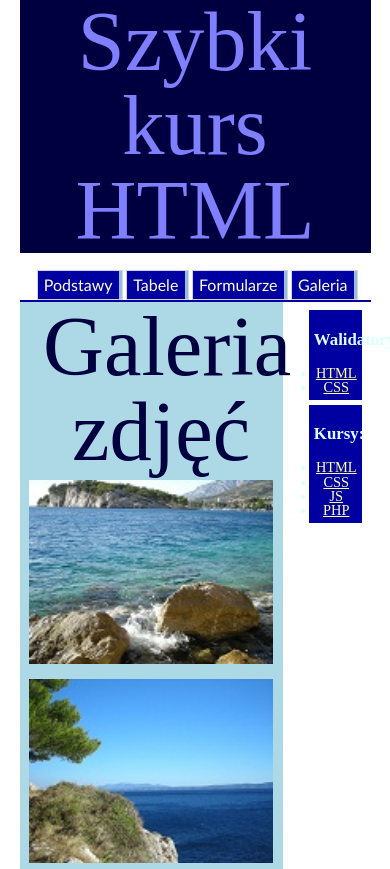
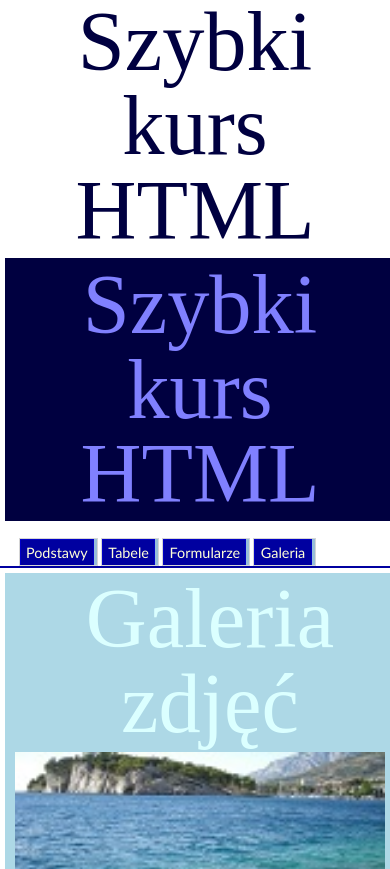
Before and after one commit to Kotmin/Kotmin-github.io, a plain HTML site: page BasicVersion/RefactoredSite/galeria.html in a window 390 px wide. Shown: the top 869 px of the page. Drawn offline with Linux system fonts and the light colour scheme.

Commit message:
Trying to end galery html
It looks like almost working as responsive site. I've ,,jumping" problem with first 3 photos of galery. But rest of site looks legit as responsive site. Still without validation. I removed some unnesesary code

```diff
--- a/BasicVersion/RefactoredSite/CSS/style_backup_css.css
+++ b/BasicVersion/RefactoredSite/CSS/style_backup_css.css
@@ -407,14 +407,42 @@ div.desc {
 }
 
 @media only screen and (max-width: 700px) {
+      .box{
+      width: 100%;
+  }
   .responsive {
     width: 49.99999%;
     margin: 6px 0;
   }
+
+  .container {
+        flex-direction: row;
+        flex-wrap: wrap;
+    }
+
+
 }
 
 @media only screen and (max-width: 500px) {
+    #tresc{
+        width: 100%;
+    }
+
+    #pasek{
+        width: 100%;
+    }
   .responsive {
     width: 100%;
   }
+  .box{
+      width: 100%;
+
+  }
 }
+
+/*StacOVF*/
+
+.container {
+    display: flex;
+    flex-direction: column;
+}
--- a/BasicVersion/RefactoredSite/galeria.html
+++ b/BasicVersion/RefactoredSite/galeria.html
@@ -6,20 +6,25 @@
 <meta charset="UTF-8">
 <meta name="viewport" content="width=device-width, initial-scale=1.0">
 <!--że tu? viewport odpowiada za zoomowanie na ekranach dotykowych, chociaż znając życie ctrl + -->
-<!--<link href="CSS/style.css" rel="stylesheet" type="text/css"/>-->
-<!--<link href="CSS/style_1.css" rel="stylesheet" type="text/css"/>-->
+
 <link href="CSS/style_backup_css.css" rel="stylesheet" type="text/css"/>
 </head>
 <body>
+    <header>
+        <h1> Szybki kurs HTML</h1>
+    </header>
+<!--    <div id="baner" class="box">-->
+
 <!--    <header>
 
         <nav>
             <a href="index.html"> Strona główna </a>
         </nav>
     </header>-->
-<div id="kontener">
-    <div id="baner"><h2> Szybki kurs HTML</h2></div>
-    <div id="menu">
+<div class="container">
+<!--<div id="kontener">-->
+    <div id="baner" class="box"><h2> Szybki kurs HTML</h2></div>
+    <div id="menu" class="box">
         <ul id="nav">
             <li><a href="index.html">Podstawy</a> </li>
             <li><a href="tabele.html">Tabele</a></li>
@@ -36,42 +41,8 @@
 
 
     </div>
-<!--<div id="baner3"></div>-->
 
-<!--Tutaj się musimy mocno zastanowić czy chcemy to robić tabelą-->
-
-
-<!--<div id="tresc" style="overflow-x:auto;">
-    <h3> Galeria zdjęć</h3>
-    <table>
-        <caption>Galeria zdjęć</caption>
-
-   <tr>
-       <td> <a href="src/zdjecia/obraz1.JPG"> <img src="src/miniaturki/obraz1.JPG" alt=""/> </a> </td>
-
-    <td> <a href="src/zdjecia/obraz3.JPG"> <img src="src/miniaturki/obraz2.JPG" alt=""/> </a> </td>
-    <td> <a href="src/zdjecia/obraz3.JPG"> <img src="src/miniaturki/obraz3.JPG" alt=""/> </a>  </td>
-  </tr>
-
-    <tr>
-       <td> <a href="src/zdjecia/obraz4.JPG"> <img src="src/miniaturki/obraz4.JPG" alt=""/> </a> </td>
-
-    <td> <a href="src/zdjecia/obraz5.JPG"> <img src="src/miniaturki/obraz5.JPG" alt=""/> </a> </td>
-    <td> <a href="src/zdjecia/obraz6.JPG"> <img src="src/miniaturki/obraz6.JPG" alt=""/> </a>  </td>
-  </tr>
-
-     <tr>
-       <td> <a href="src/zdjecia/obraz1.JPG"> <img src="src/miniaturki/obraz7.JPG" alt=""/> </a> </td>
-
-    <td> <a href="src/zdjecia/obraz3.JPG"> <img src="src/miniaturki/obraz8.JPG" alt=""/> </a> </td>
-    <td> <a href="src/zdjecia/obraz3.JPG"> <img src="src/miniaturki/obraz3.JPG" alt=""/> </a>  </td>
-  </tr>
-    </table>
-
-
-
-</div>-->
-<div id="tresc">
+<div id="tresc" class="box">
     <div style="padding-left:20px">
 <h2> Galeria zdjęć</h2>
     </div>
@@ -177,9 +148,12 @@
 
 </div>
 </div>
-<div id="stopka"> &copy;BP </div>
+
 
 </div>
+
+
+<div id="stopka"> &copy;BP </div>
 </body>
 
 
```
Also changed, not shown: BasicVersion/RefactoredSite/formularze.html (+5 -24 lines), BasicVersion/RefactoredSite/index.html (+1 -2 lines), BasicVersion/RefactoredSite/tabele.html (+9 -34 lines).
